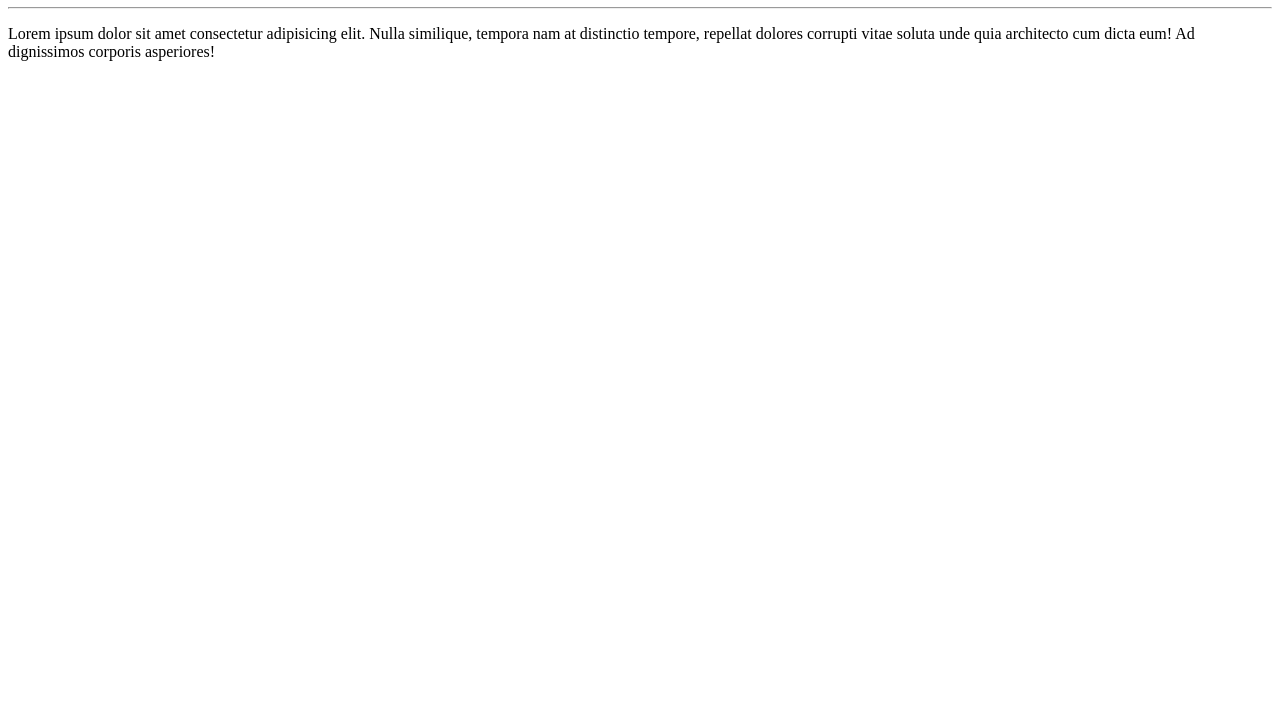
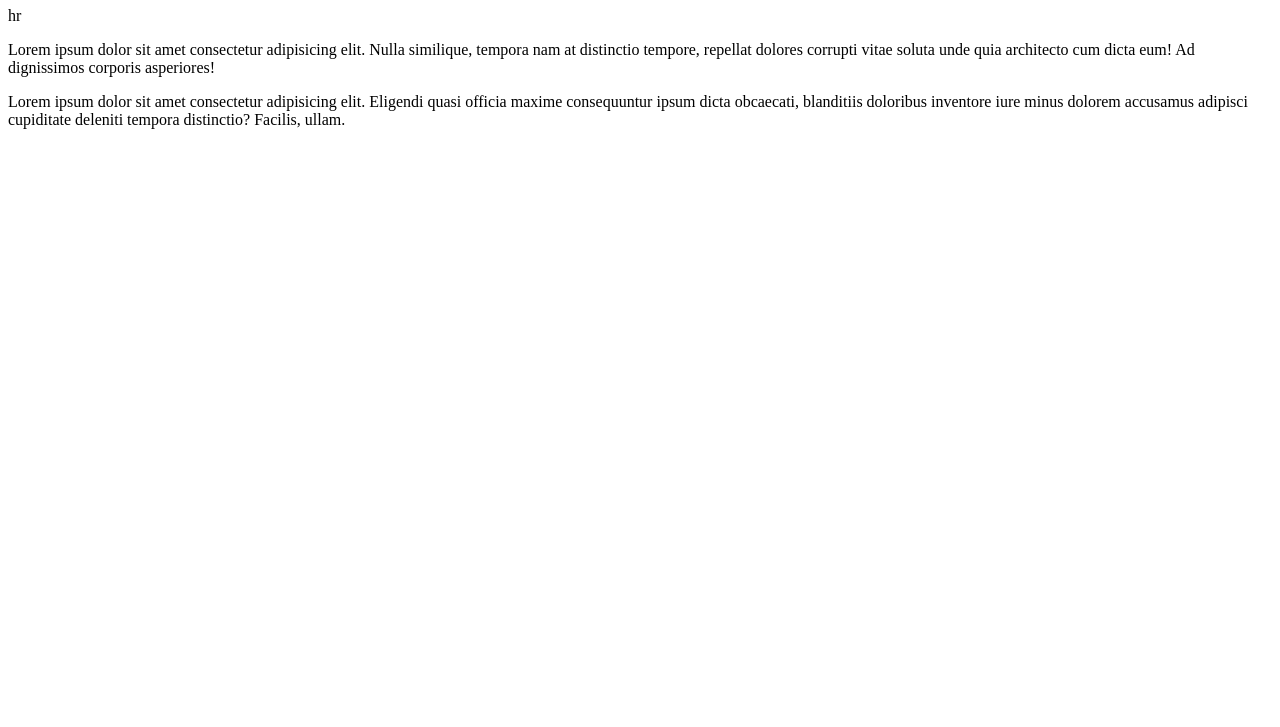
Before and after one commit to alefbispo/Ola_Mundo, a plain HTML site: page Site_exemplo/index.html in a window 1280 px wide. Shown: the part 73-800 px from the top of the page. Drawn offline with Linux system fonts and the light colour scheme.

Commit message:
Adicionei paragrafo

```diff
--- a/Site_exemplo/index.html
+++ b/Site_exemplo/index.html
@@ -7,7 +7,8 @@
 </head>
 <body>
     <h1>"Olá, Mundo"</h1>
-    <hr>
+    hr
     <p>Lorem ipsum dolor sit amet consectetur adipisicing elit. Nulla similique, tempora nam at distinctio tempore, repellat dolores corrupti vitae soluta unde quia architecto cum dicta eum! Ad dignissimos corporis asperiores!</p>
+    <p>Lorem ipsum dolor sit amet consectetur adipisicing elit. Eligendi quasi officia maxime consequuntur ipsum dicta obcaecati, blanditiis doloribus inventore iure minus dolorem accusamus adipisci cupiditate deleniti tempora distinctio? Facilis, ullam.</p>
 </body>
 </html>
```
